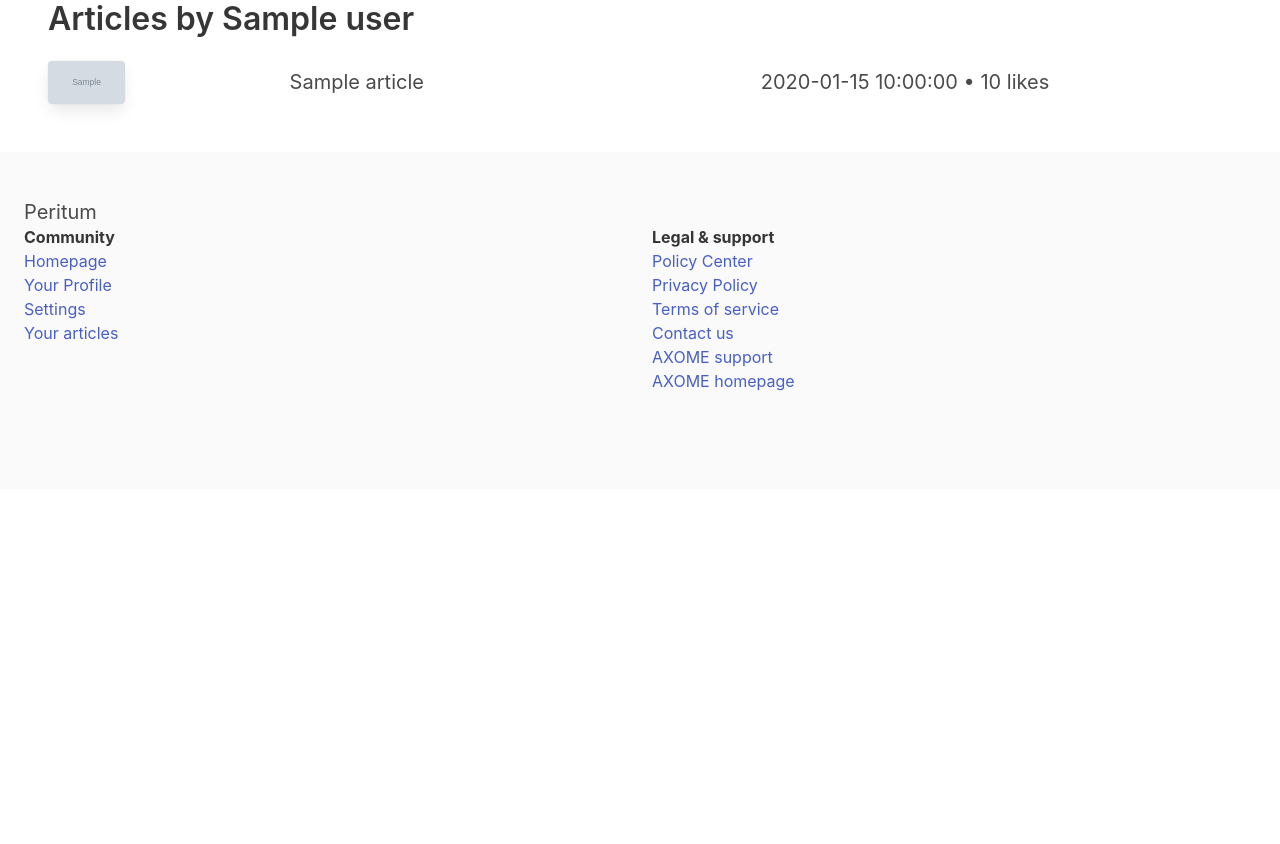
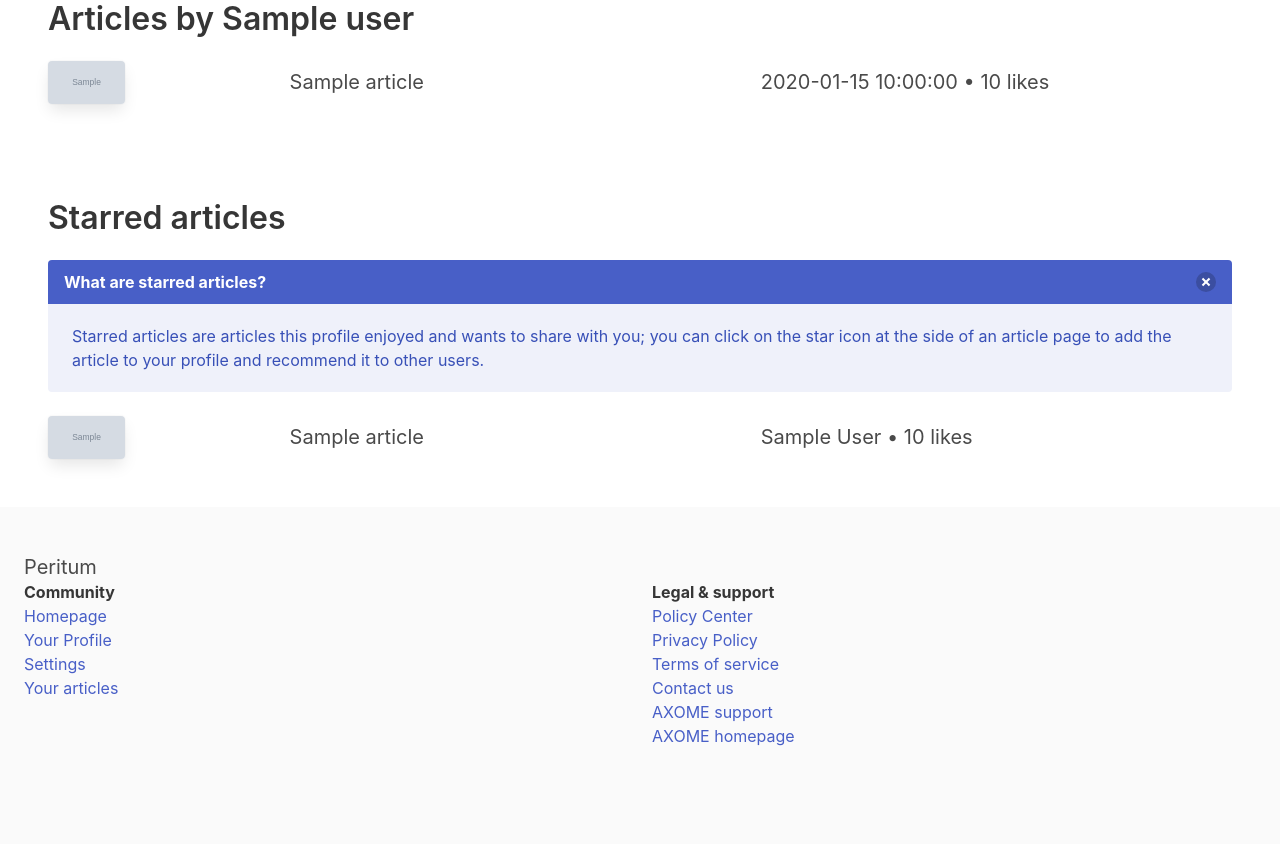
Before and after one commit to AXOMEstudios/Peritum, a Flask app: a page that uses templates/base.html in a window 1280 px wide. Shown: the part 351-1195 px from the top of the page. Before the commit the page ends 742 px from the top, so only its background shows below. Run offline with Flask 2, Linux system fonts and the light colour scheme; grey boxes marked "Sample" are stand-in pictures; a database or web service that is not in the repository returns one stand-in record (values such as "Sample title").

Commit message:
Starring, touch icons, manifest

```diff
--- a/axomeapis/auth.py
+++ b/axomeapis/auth.py
@@ -7,7 +7,7 @@ cache = {}
 # https://auth.axome.de/signin?url=SOMETHING
 # Needed part of this url:         ^^^^^^^^^
 
-URL = "https:%2F%2Fperitum.axome.repl.co%2Fsignin"
+URL = "https:%2F%2Fperitum.axome.de%2Fsignin"
 
 if not URL:
   raise Exception("It looks like you forgot to specify the URL used at the button or link for signin in the client file. Visit auth.py and enter the proper URL.")
--- a/main.py
+++ b/main.py
@@ -1,4 +1,4 @@
-from flask import Flask, render_template, session, flash, redirect, request, send_file
+from flask import Flask, render_template, session, flash, redirect, request, send_file, send_from_directory
 import io
 from os import getenv
 import axomeapis.auth as auth
@@ -108,8 +108,8 @@ def profile(username):
 
   profile = users.find_one({"name": username})
   arts = articles.find({"author": username})
-  return render_template("profile.html", username=user, data=profile, name=profile["name"], articles=reversed(list(arts)), len_articles=len(list(profile["articles"])), rep=profile["reputation"])
-
+  starred = articles.find({"_id": {"$in": profile["starred"]}})
+  return render_template("profile.html", username=user, data=profile, name=profile["name"], articles=reversed(list(arts)), len_articles=len(list(profile["articles"])), rep=profile["reputation"], starred=list(starred))
 @app.route("/settings")
 def settings():
   if "username" in session.keys():
@@ -318,6 +318,22 @@ def toggleComments(i):
   flash("Settings updated successfully.", "success")
   return redirect("/article/"+i+"/comments")
 
+@app.route("/article/<i>/star")
+def star_article(i):
+  if not "username" in session.keys():
+    return redirect("/loginrequired")
+
+  if not antixsrf.validateEndpoint(request.args["token"], session["username"], "like"):
+    flash("Invalid security key, try again.", "danger")
+    return redirect("/article/"+i)
+
+  if ObjectId(i) in users.find_one({"name": session["username"]})["starred"]:
+    users.update({"name": session["username"]}, {"$pull": {"starred": ObjectId(i)}})
+    flash("Unstarred article successfully, it has been removed from your profile page.", "success")
+  else:
+    users.update({"name": session["username"]}, {"$push": {"starred": ObjectId(i)}})
+    flash("Starred article successfully, it's now visible on your profile page.", "success")
+  return redirect("/article/"+i)
 # search
 
 @app.route("/search")
@@ -376,5 +392,11 @@ def sitemapView():
     io.BytesIO(sm),
     mimetype='application/xml')
 
+# stuff
+
+@app.route("/apple-touch-icon.png")
+def apple_touch_icon():
+  return send_from_directory(app.static_folder, "touch-icon.png")
+
 # starting the app capable for replit
 app.run(host="0.0.0.0", port=8080)
--- a/static/styles.css
+++ b/static/styles.css
@@ -1 +1 @@
-.is-borderless{border:0!important;}.center-container{display:flex;align-items:center;justify-content:center;min-height:50vh;padding-top:5em;padding-bottom:5em;}.center-container *{display:block;}.checklist{list-style-image:url('/static/check.png');}.is-profile-pic{width:10em !important;height:10em !important;}.is-flash{margin-top: 5em !important;margin-bottom: 0;}.is-small-pic{width:2rem;height:2rem;}.is-thumb{width:4.8em !important;height:2.7em !important;}.hero-auto-bg{background-size: cover;background-image:url("https://source.unsplash.com/1600x900?nature,water");}.has-white-shadow{box-shadow:0 0 10px #FFFFFF;}.has-black-textshadow{text-shadow:0 0 10px #000000;}.has-white-textshadow{text-shadow:0 0 10px #FFFFFF;}.backgroundless{background:none;}
+.is-borderless{border:0!important;}.center-container{display:flex;align-items:center;justify-content:center;min-height:50vh;padding-top:5em;padding-bottom:5em;}.center-container *{display:block;}.checklist{list-style-image:url('/static/check.png');}.is-profile-pic{width:10em !important;height:10em !important;}.is-flash{margin-top: 5em !important;margin-bottom: 0;}.is-small-pic{width:2rem;height:2rem;}.is-thumb{width:4.8em !important;height:2.7em !important;}.hero-auto-bg{background-size: cover;background-image:url("https://source.unsplash.com/1600x900?nature,water");}.has-white-shadow{box-shadow:0 0 10px #FFFFFF;}.has-black-textshadow{text-shadow:0 0 10px #000000;}.has-white-textshadow{text-shadow:0 0 10px #FFFFFF;}.backgroundless{background:none;}.halfwidth{width:50%!important;}
--- a/templates/base.html
+++ b/templates/base.html
@@ -5,6 +5,7 @@
     <link rel="stylesheet" href="/static/bulma.min.css">
     <link rel="stylesheet" href="/static/styles.css">
     <link rel="icon" href="/static/icon.png">
+    <link rel="manifest" href="/static/manifest.json">
     <meta name="title" content="{% block article_title %}{% endblock %}">
     <meta name="description" content="{% block article_teaser %}{% endblock %}">
     <script src="/static/script.js"></script>
--- a/templates/components/navbar.html
+++ b/templates/components/navbar.html
@@ -31,7 +31,7 @@
       <div class="navbar-item">
         <div class="buttons">
           {% if username == "" %}
-          <a class="button is-success is-light is-rounded" href="https://auth.axome.de/signin?url=https%3A%2F%2Fperitum.axome.repl.co%2Fsignin">
+          <a class="button is-success is-light is-rounded" href="https://auth.axome.de/signin?url=https%3A%2F%2Fperitum.axome.de%2Fsignin">
             Sign in
           </a>
           {% else %}
--- a/templates/loginrequired.html
+++ b/templates/loginrequired.html
@@ -14,7 +14,7 @@
       <p class="subtitle">
         You are an expert at something! Why don't share that knowledge with others around the world and gain attention and admiration?
       </p>
-    <a href="https://auth.axome.de/signin?url=https%3A%2F%2Fperitum.axome.repl.co%2Fsignin" class="button has-background-white-bis is-rounded has-text-link is-large mx-6">Join Peritum</a>
+    <a href="https://auth.axome.de/signin?url=https%3A%2F%2Fperitum.axome.de%2Fsignin" class="button has-background-white-bis is-rounded has-text-link is-large mx-6">Join Peritum</a>
     <br><br>
     <h2 class="subtitle">
       Like articles you enjoy with a tap, write your own ones and get recommendations for more fun on the platform!
--- a/templates/profile.html
+++ b/templates/profile.html
@@ -49,4 +49,32 @@
   {% endfor %}
 </section>
 
+<section class="section" id="articles">
+  <h1 class="title">Starred articles</h1>
+  <article class="message is-link" id="what-are-starred-articles">
+  <div class="message-header">
+    <p>What are starred articles?</p>
+    <button class="delete" aria-label="delete" onclick="closeMsg('what-are-starred-articles')"></button>
+  </div>
+  <div class="message-body">
+    Starred articles are articles this profile enjoyed and wants to share with you; you can click on the star icon at the side of an article page to add the article to your profile and recommend it to other users.
+  </div>
+</article>
+  {% if not starred %}
+  <div class="is-fullwidth has-text-centered">
+    <h1 class="subtitle has-text-grey">{{name}} didn't star any articles yet.</h1></div>
+  {% endif %}
+  {% for i in starred %}
+<div class="columns is-mobile is-vcentered is-clickable" onclick="document.location.href = '/article/{{i['_id']}}'">
+  <div class="column is-one-fifth">
+    <div class="card is-thumb">
+  <figure class="image is-16by9 card-image is-thumb">
+    <img src="{{i['thumb']}}" class="is-thumb">
+  </figure></div></div><div class="column is-two-fifths">    <strong class="subtitle">{{i["title"]}}</strong>
+</div
+  <div class="column has-text-grey is-hidden-mobile">
+    <h2 class="subtitle">{{i['author']}} • {{i['likes']}} likes</h2>  </div></div>
+  {% endfor %}
+</section>
+
 {% endblock %}
```
Also changed, not shown: templates/read.html (+15 -7 lines), static/manifest.json (added), static/touch-icon.png (added).
